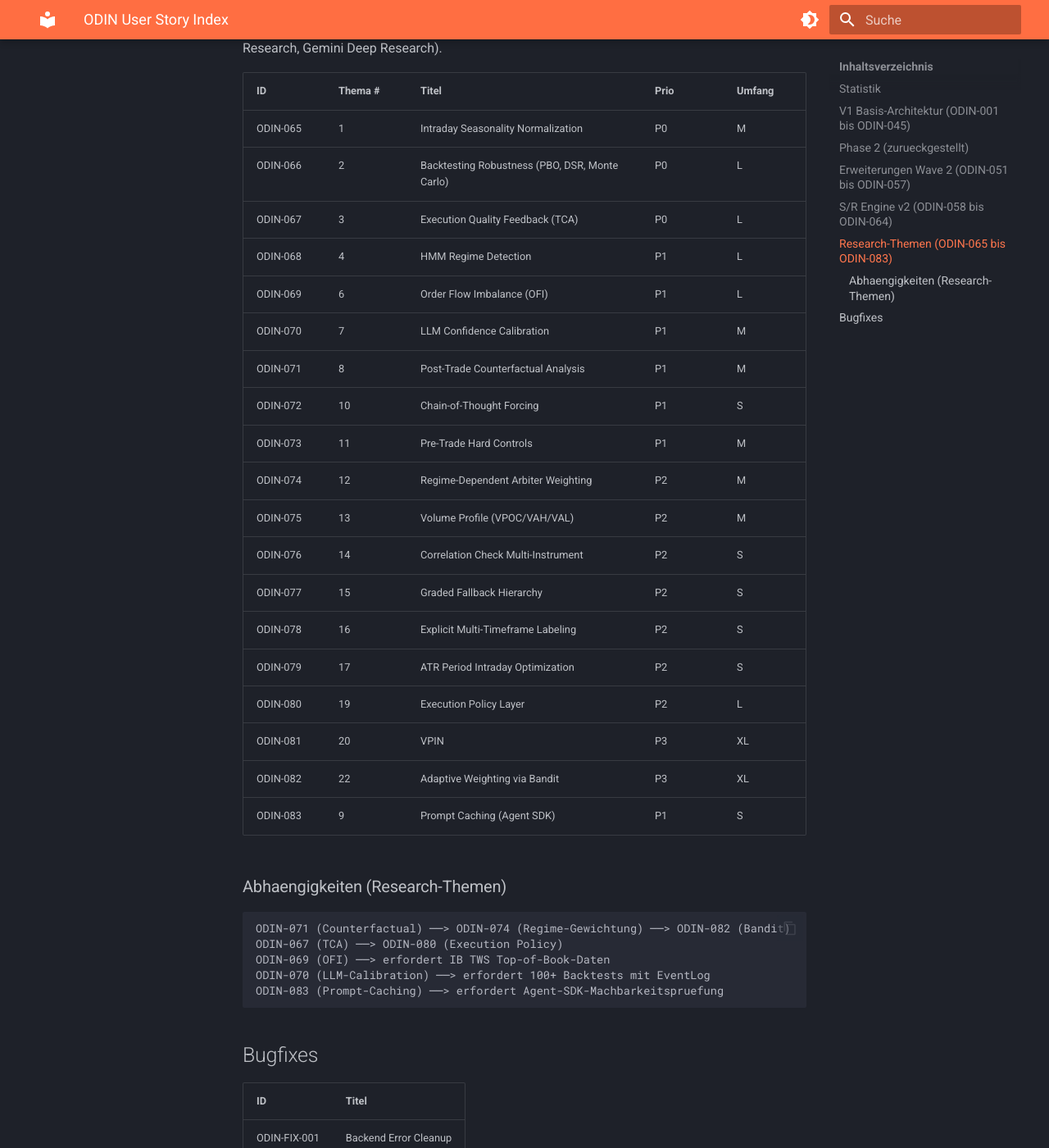
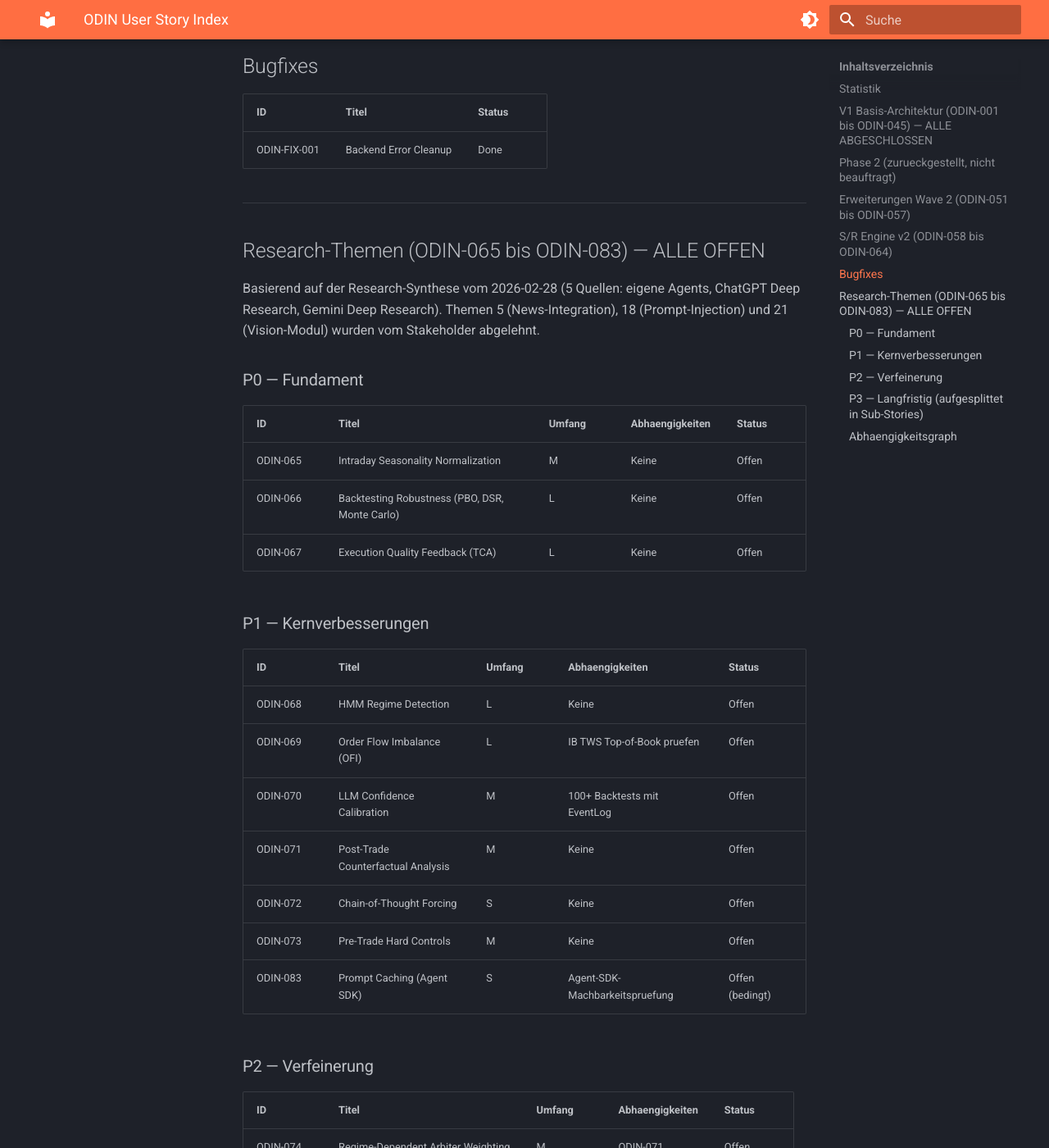
Before and after one commit to saltenhof/its-odin-wiki, an MkDocs documentation site: the page built from docs/meta/userstories/INDEX.md, in a window 1280 px wide and 1400 px high, scrolled down 4278 px. Shown: the whole window at 82% size. Built offline with MkDocs 1.6.1 and Material for MkDocs 9.7.7, drawn with Linux system fonts in a browser that asks for light colours; some of the changed text lies outside the part shown.

Commit message:
docs: update INDEX.md with full status tracking per story
Added Status column (Done/Offen/Phase 2/Aufgesplittet) to all tables.
Consolidated from working-state.md: ODIN-001-045 all Done, 051-057 Done,
058-064 Done, 065-083 all Offen. Sub-stories 081a-c and 082a-c listed.

Co-Authored-By: Claude Opus 4.6 <noreply@anthropic.com>

````diff
--- a/docs/meta/userstories/INDEX.md
+++ b/docs/meta/userstories/INDEX.md
@@ -9,136 +9,174 @@
 
 | Kategorie | Anzahl |
 |-----------|--------|
-| Gesamt | 84 |
-| Phase 1 | 79 |
-| Phase 2 | 5 |
-| Abgeschlossen (mit Protokoll) | 59 |
-| Offen (ohne Protokoll) | 25 |
+| Gesamt (inkl. Sub-Stories) | 90 |
+| Abgeschlossen | 58 |
+| Offen | 27 |
+| Phase 2 (zurueckgestellt) | 5 |
 
 ---
 
-## V1 Basis-Architektur (ODIN-001 bis ODIN-045)
+## V1 Basis-Architektur (ODIN-001 bis ODIN-045) — ALLE ABGESCHLOSSEN
 
-| ID | Titel | Modul |
-|----|-------|-------|
-| ODIN-001 | API Subregime Model | odin-api |
-| ODIN-002 | API LLM Tactical Schema | odin-api |
-| ODIN-003 | API Gate Cascade Model | odin-api |
-| ODIN-004 | API Degradation Mode Enum | odin-api |
-| ODIN-005 | API Monitor Event Types | odin-api |
-| ODIN-006 | API Cycle Tracking Model | odin-api |
-| ODIN-007 | Data 1m Monitor Events | odin-data |
-| ODIN-008 | Data Session Boundaries | odin-data |
-| ODIN-009 | Data Pattern Feature Recognition | odin-data |
-| ODIN-010 | Brain Subregime Resolver | odin-brain |
-| ODIN-011 | Brain Gate Cascade | odin-brain |
-| ODIN-012 | Brain Setup-A FSM | odin-brain |
-| ODIN-013 | Brain Setup-D FSM | odin-brain |
-| ODIN-014 | Brain R-Based Profit Protection | odin-brain |
-| ODIN-015 | Brain Exhaustion Detection | odin-brain |
-| ODIN-016 | Brain Tactical Exit | odin-brain |
-| ODIN-017 | Brain LLM Tactical Parameter Controller | odin-brain |
-| ODIN-018 | Brain Pre-Market Instrument Profiling | odin-brain |
-| ODIN-019 | Brain Dual-Key Arbiter | odin-brain |
-| ODIN-020 | Execution Repricing Policy | odin-execution |
-| ODIN-021 | Execution Stop Trailing 1m | odin-execution |
-| ODIN-022 | Execution Multi-Cycle OMS | odin-execution |
-| ODIN-023 | Execution FX Conversion Sizing | odin-execution |
-| ODIN-024 | Execution Trail-Only Override | odin-execution |
-| ODIN-025 | Core Multi-Cycle Orchestration | odin-core |
-| ODIN-026 | Core Degradation Mode FSM | odin-core |
-| ODIN-027 | Core EOD Forced Close Timing | odin-core |
-| ODIN-028 | Core Flash Crash Kill Switch | odin-core |
-| ODIN-029 | Core Daily Performance Recording | odin-core |
-| ODIN-030 | Core Session Boundary Lifecycle | odin-core |
-| ODIN-031 | Audit Hash Chain Integrity | odin-audit |
-| ODIN-032 | Audit Trade Intent HMAC | odin-audit |
-| ODIN-033 | Backtest Walk-Forward Validation | odin-backtest |
-| ODIN-034 | Backtest Challenger Suite | odin-backtest |
-| ODIN-035 | Backtest Governance Variants | odin-backtest |
-| ODIN-036 | Backtest Cost Model Enhancement | odin-backtest |
-| ODIN-037 | App Structured SSE Events | odin-app |
-| ODIN-038 | App Control Endpoints Enhancement | odin-app |
-| ODIN-039 | App Daily Report Endpoint | odin-app |
-| ODIN-040 | Frontend Live Trading Dashboard | odin-frontend |
-| ODIN-041 | Frontend Pipeline Detail Realtime | odin-frontend |
-| ODIN-042 | Frontend Kill Switch Integration | odin-frontend |
-| ODIN-043 | Frontend Alert Routing | odin-frontend |
-| ODIN-044 | Persistence Cycle Table | odin-persistence |
-| ODIN-045 | Persistence Audit Hash Chain Schema | odin-persistence |
+| ID | Titel | Modul | Status |
+|----|-------|-------|--------|
+| ODIN-001 | API Subregime Model | odin-api | Done |
+| ODIN-002 | API LLM Tactical Schema | odin-api | Done |
+| ODIN-003 | API Gate Cascade Model | odin-api | Done |
+| ODIN-004 | API Degradation Mode Enum | odin-api | Done |
+| ODIN-005 | API Monitor Event Types | odin-api | Done |
+| ODIN-006 | API Cycle Tracking Model | odin-api | Done |
+| ODIN-007 | Data 1m Monitor Events | odin-data | Done |
+| ODIN-008 | Data Session Boundaries | odin-data | Done |
+| ODIN-009 | Data Pattern Feature Recognition | odin-data | Done |
+| ODIN-010 | Brain Subregime Resolver | odin-brain | Done |
+| ODIN-011 | Brain Gate Cascade | odin-brain | Done |
+| ODIN-012 | Brain Setup-A FSM | odin-brain | Done |
+| ODIN-013 | Brain Setup-D FSM | odin-brain | Done |
+| ODIN-014 | Brain R-Based Profit Protection | odin-brain | Done |
+| ODIN-015 | Brain Exhaustion Detection | odin-brain | Done |
+| ODIN-016 | Brain Tactical Exit | odin-brain | Done |
+| ODIN-017 | Brain LLM Tactical Parameter Controller | odin-brain | Done |
+| ODIN-018 | Brain Pre-Market Instrument Profiling | odin-brain | Done |
+| ODIN-019 | Brain Dual-Key Arbiter | odin-brain | Done |
+| ODIN-020 | Execution Repricing Policy | odin-execution | Done |
+| ODIN-021 | Execution Stop Trailing 1m | odin-execution | Done |
+| ODIN-022 | Execution Multi-Cycle OMS | odin-execution | Done |
+| ODIN-023 | Execution FX Conversion Sizing | odin-execution | Done |
+| ODIN-024 | Execution Trail-Only Override | odin-execution | Done |
+| ODIN-025 | Core Multi-Cycle Orchestration | odin-core | Done |
+| ODIN-026 | Core Degradation Mode FSM | odin-core | Done |
+| ODIN-027 | Core EOD Forced Close Timing | odin-core | Done |
+| ODIN-028 | Core Flash Crash Kill Switch | odin-core | Done |
+| ODIN-029 | Core Daily Performance Recording | odin-core | Done |
+| ODIN-030 | Core Session Boundary Lifecycle | odin-core | Done |
+| ODIN-031 | Audit Hash Chain Integrity | odin-audit | Done |
+| ODIN-032 | Audit Trade Intent HMAC | odin-audit | Done |
+| ODIN-033 | Backtest Walk-Forward Validation | odin-backtest | Done |
+| ODIN-034 | Backtest Challenger Suite | odin-backtest | Done |
+| ODIN-035 | Backtest Governance Variants | odin-backtest | Done |
+| ODIN-036 | Backtest Cost Model Enhancement | odin-backtest | Done |
+| ODIN-037 | App Structured SSE Events | odin-app | Done |
+| ODIN-038 | App Control Endpoints Enhancement | odin-app | Done |
+| ODIN-039 | App Daily Report Endpoint | odin-app | Done |
+| ODIN-040 | Frontend Live Trading Dashboard | odin-frontend | Done |
+| ODIN-041 | Frontend Pipeline Detail Realtime | odin-frontend | Done |
+| ODIN-042 | Frontend Kill Switch Integration | odin-frontend | Done |
+| ODIN-043 | Frontend Alert Routing | odin-frontend | Done |
+| ODIN-044 | Persistence Cycle Table | odin-persistence | Done |
+| ODIN-045 | Persistence Audit Hash Chain Schema | odin-persistence | Done |
 
-## Phase 2 (zurueckgestellt)
+---
 
-| ID | Titel |
-|----|-------|
-| ODIN-046 | EU Market Session Boundaries |
-| ODIN-047 | L2 Depth Data Tier |
-| ODIN-048 | FusionLab Evaluation |
-| ODIN-049 | Universe Screening |
-| ODIN-050 | Advanced Crash Recovery |
+## Phase 2 (zurueckgestellt, nicht beauftragt)
+
+| ID | Titel | Status |
+|----|-------|--------|
+| ODIN-046 | EU Market Session Boundaries | Phase 2 |
+| ODIN-047 | L2 Depth Data Tier | Phase 2 |
+| ODIN-048 | FusionLab Evaluation | Phase 2 |
+| ODIN-049 | Universe Screening | Phase 2 |
+| ODIN-050 | Advanced Crash Recovery | Phase 2 |
+
+---
 
 ## Erweiterungen Wave 2 (ODIN-051 bis ODIN-057)
 
-| ID | Titel | Modul |
-|----|-------|-------|
-| ODIN-051 | Frontend E2E Agent Diagnostics | odin-frontend |
-| ODIN-052 | Backtest E2E Pipeline Fix | odin-backtest |
-| ODIN-053 | Backtest Event Log UI | odin-frontend |
-| ODIN-054 | Chart Trade Annotations | odin-frontend |
-| ODIN-055 | LLM Sampling Policy | odin-brain |
-| ODIN-056 | Latency-Aware Replay | odin-core |
-| ODIN-057 | Agent Diagnostic Layer | odin-core |
+| ID | Titel | Modul | Status |
+|----|-------|-------|--------|
+| ODIN-051 | Frontend E2E Agent Diagnostics | odin-frontend | Done |
+| ODIN-052 | Backtest E2E Pipeline Fix | odin-backtest | Done |
+| ODIN-053 | Backtest Event Log UI | odin-frontend | Done |
+| ODIN-054 | Chart Trade Annotations | odin-frontend | Done |
+| ODIN-055 | LLM Sampling Policy | odin-brain | Done |
+| ODIN-056 | Latency-Aware Replay | odin-core | Done |
+| ODIN-057 | Agent Diagnostic Layer | odin-core | Done |
+
+---
 
 ## S/R Engine v2 (ODIN-058 bis ODIN-064)
 
-| ID | Titel | Modul |
-|----|-------|-------|
-| ODIN-058 | Spatial Touch Registry | odin-brain |
-| ODIN-059 | Dynamic Touch Quality | odin-brain |
-| ODIN-060 | Consolidation Band Detection | odin-brain |
-| ODIN-061 | OR Level Relevance Gate | odin-brain |
-| ODIN-062 | Output Quality Policy | odin-brain |
-| ODIN-063 | Band API + Hybrid Rendering | odin-app, odin-frontend |
-| ODIN-064 | Price Action Touch Map | odin-brain |
+| ID | Titel | Modul | Status |
+|----|-------|-------|--------|
+| ODIN-058 | Spatial Touch Registry | odin-brain | Done |
+| ODIN-059 | Dynamic Touch Quality | odin-brain | Done |
+| ODIN-060 | Consolidation Band Detection | odin-brain | Done |
+| ODIN-061 | OR Level Relevance Gate | odin-brain | Done |
+| ODIN-062 | Output Quality Policy | odin-brain | Done |
+| ODIN-063 | Band API + Hybrid Rendering | odin-app, odin-frontend | Done |
+| ODIN-064 | Price Action Touch Map | odin-brain | Done |
 
-## Research-Themen (ODIN-065 bis ODIN-083)
-
-Basierend auf der Research-Synthese vom 2026-02-28 (5 Quellen: eigene Agents, ChatGPT Deep Research, Gemini Deep Research).
-
-| ID | Thema # | Titel | Prio | Umfang |
-|----|---------|-------|------|--------|
-| ODIN-065 | 1 | Intraday Seasonality Normalization | P0 | M |
-| ODIN-066 | 2 | Backtesting Robustness (PBO, DSR, Monte Carlo) | P0 | L |
-| ODIN-067 | 3 | Execution Quality Feedback (TCA) | P0 | L |
-| ODIN-068 | 4 | HMM Regime Detection | P1 | L |
-| ODIN-069 | 6 | Order Flow Imbalance (OFI) | P1 | L |
-| ODIN-070 | 7 | LLM Confidence Calibration | P1 | M |
-| ODIN-071 | 8 | Post-Trade Counterfactual Analysis | P1 | M |
-| ODIN-072 | 10 | Chain-of-Thought Forcing | P1 | S |
-| ODIN-073 | 11 | Pre-Trade Hard Controls | P1 | M |
-| ODIN-074 | 12 | Regime-Dependent Arbiter Weighting | P2 | M |
-| ODIN-075 | 13 | Volume Profile (VPOC/VAH/VAL) | P2 | M |
-| ODIN-076 | 14 | Correlation Check Multi-Instrument | P2 | S |
-| ODIN-077 | 15 | Graded Fallback Hierarchy | P2 | S |
-| ODIN-078 | 16 | Explicit Multi-Timeframe Labeling | P2 | S |
-| ODIN-079 | 17 | ATR Period Intraday Optimization | P2 | S |
-| ODIN-080 | 19 | Execution Policy Layer | P2 | L |
-| ODIN-081 | 20 | VPIN | P3 | XL |
-| ODIN-082 | 22 | Adaptive Weighting via Bandit | P3 | XL |
-| ODIN-083 | 9 | Prompt Caching (Agent SDK) | P1 | S |
-
-### Abhaengigkeiten (Research-Themen)
-
-```
-ODIN-071 (Counterfactual) ──> ODIN-074 (Regime-Gewichtung) ──> ODIN-082 (Bandit)
-ODIN-067 (TCA) ──> ODIN-080 (Execution Policy)
-ODIN-069 (OFI) ──> erfordert IB TWS Top-of-Book-Daten
-ODIN-070 (LLM-Calibration) ──> erfordert 100+ Backtests mit EventLog
-ODIN-083 (Prompt-Caching) ──> erfordert Agent-SDK-Machbarkeitspruefung
-```
+---
 
 ## Bugfixes
 
-| ID | Titel |
-|----|-------|
-| ODIN-FIX-001 | Backend Error Cleanup |
+| ID | Titel | Status |
+|----|-------|--------|
+| ODIN-FIX-001 | Backend Error Cleanup | Done |
+
+---
+
+## Research-Themen (ODIN-065 bis ODIN-083) — ALLE OFFEN
+
+Basierend auf der Research-Synthese vom 2026-02-28 (5 Quellen: eigene Agents, ChatGPT Deep Research, Gemini Deep Research).
+Themen 5 (News-Integration), 18 (Prompt-Injection) und 21 (Vision-Modul) wurden vom Stakeholder abgelehnt.
+
+### P0 — Fundament
+
+| ID | Titel | Umfang | Abhaengigkeiten | Status |
+|----|-------|--------|-----------------|--------|
+| ODIN-065 | Intraday Seasonality Normalization | M | Keine | Offen |
+| ODIN-066 | Backtesting Robustness (PBO, DSR, Monte Carlo) | L | Keine | Offen |
+| ODIN-067 | Execution Quality Feedback (TCA) | L | Keine | Offen |
+
+### P1 — Kernverbesserungen
+
+| ID | Titel | Umfang | Abhaengigkeiten | Status |
+|----|-------|--------|-----------------|--------|
+| ODIN-068 | HMM Regime Detection | L | Keine | Offen |
+| ODIN-069 | Order Flow Imbalance (OFI) | L | IB TWS Top-of-Book pruefen | Offen |
+| ODIN-070 | LLM Confidence Calibration | M | 100+ Backtests mit EventLog | Offen |
+| ODIN-071 | Post-Trade Counterfactual Analysis | M | Keine | Offen |
+| ODIN-072 | Chain-of-Thought Forcing | S | Keine | Offen |
+| ODIN-073 | Pre-Trade Hard Controls | M | Keine | Offen |
+| ODIN-083 | Prompt Caching (Agent SDK) | S | Agent-SDK-Machbarkeitspruefung | Offen (bedingt) |
+
+### P2 — Verfeinerung
+
+| ID | Titel | Umfang | Abhaengigkeiten | Status |
+|----|-------|--------|-----------------|--------|
+| ODIN-074 | Regime-Dependent Arbiter Weighting | M | ODIN-071 | Offen |
+| ODIN-075 | Volume Profile (VPOC/VAH/VAL) | M | Keine | Offen |
+| ODIN-076 | Correlation Check Multi-Instrument | S | Keine | Offen |
+| ODIN-077 | Graded Fallback Hierarchy | S | Keine | Offen |
+| ODIN-078 | Explicit Multi-Timeframe Labeling | S | Keine | Offen |
+| ODIN-079 | ATR Period Intraday Optimization | S | Keine | Offen |
+| ODIN-080 | Execution Policy Layer | L | ODIN-067 | Offen |
+
+### P3 — Langfristig (aufgesplittet in Sub-Stories)
+
+| ID | Titel | Umfang | Abhaengigkeiten | Status |
+|----|-------|--------|-----------------|--------|
+| ODIN-081 | ~~VPIN~~ (aufgesplittet) | ~~XL~~ | — | Aufgesplittet |
+| ODIN-081a | VPIN Volume Bucketizer | M | Keine | Offen |
+| ODIN-081b | VPIN Calculator | M | ODIN-081a | Offen |
+| ODIN-081c | VPIN Gate Integration | S | ODIN-081b | Offen |
+| ODIN-082 | ~~Adaptive Weighting Bandit~~ (aufgesplittet) | ~~XL~~ | — | Aufgesplittet |
+| ODIN-082a | Bandit Core Algorithm | M | ODIN-071, ODIN-074 | Offen |
+| ODIN-082b | Bandit Arbiter Integration | M | ODIN-082a | Offen |
+| ODIN-082c | Bandit Persistence + Reward | M | ODIN-082b, ODIN-071 | Offen |
+
+### Abhaengigkeitsgraph
+
+```
+ODIN-067 (TCA) ──────────────────────────────> ODIN-080 (Execution Policy)
+
+ODIN-071 (Counterfactual) ──> ODIN-074 (Regime-Gewichtung) ──> ODIN-082a (Bandit Core)
+                          └──────────────────────────────────> ODIN-082a (Bandit Core)
+                          └──────────────────────────────────> ODIN-082c (Bandit Persistence)
+
+ODIN-081a ──> ODIN-081b ──> ODIN-081c
+ODIN-082a ──> ODIN-082b ──> ODIN-082c
+
+Alle anderen: unabhaengig, parallel umsetzbar
+```
````
